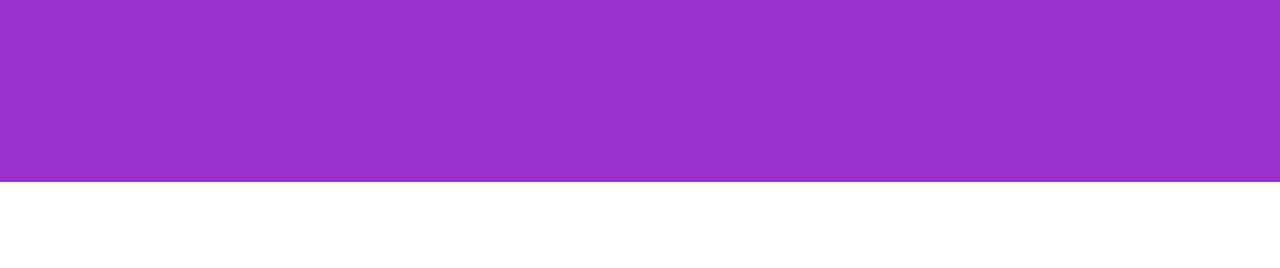
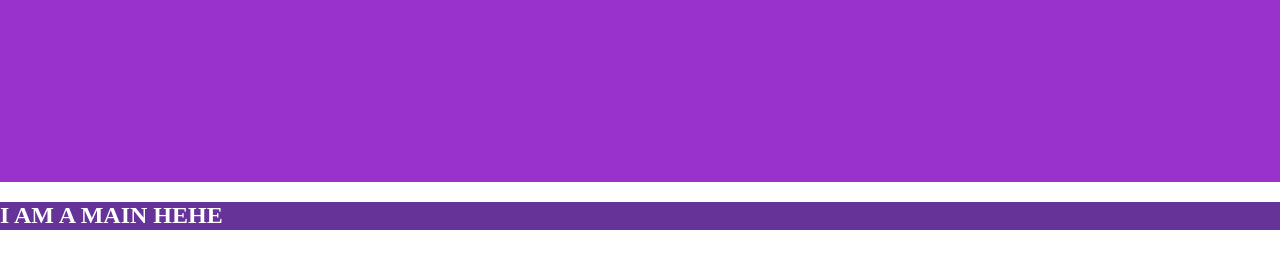
Before and after one commit to haleytibbitts/learning-about-git, a plain HTML site: page index.html in a window 1280 px wide. Shown: the part 220-488 px from the top of the page. Drawn offline with Linux system fonts and the light colour scheme.

Commit message:
added main and styles

```diff
--- a/index.html
+++ b/index.html
@@ -24,6 +24,9 @@
     <header>
         <h1>Learning Git</h1>
     </header>
+    <main>
+        <h2>I AM A MAIN HEHE</h2>
+    </main>
 </body>
 
 </html>
--- a/styles.css
+++ b/styles.css
@@ -269,3 +269,8 @@ header {
     color: #fff;
     min-height: 30vh;
 }
+
+main {
+    background-color: rebeccapurple;
+    color: #fff;
+}
```
